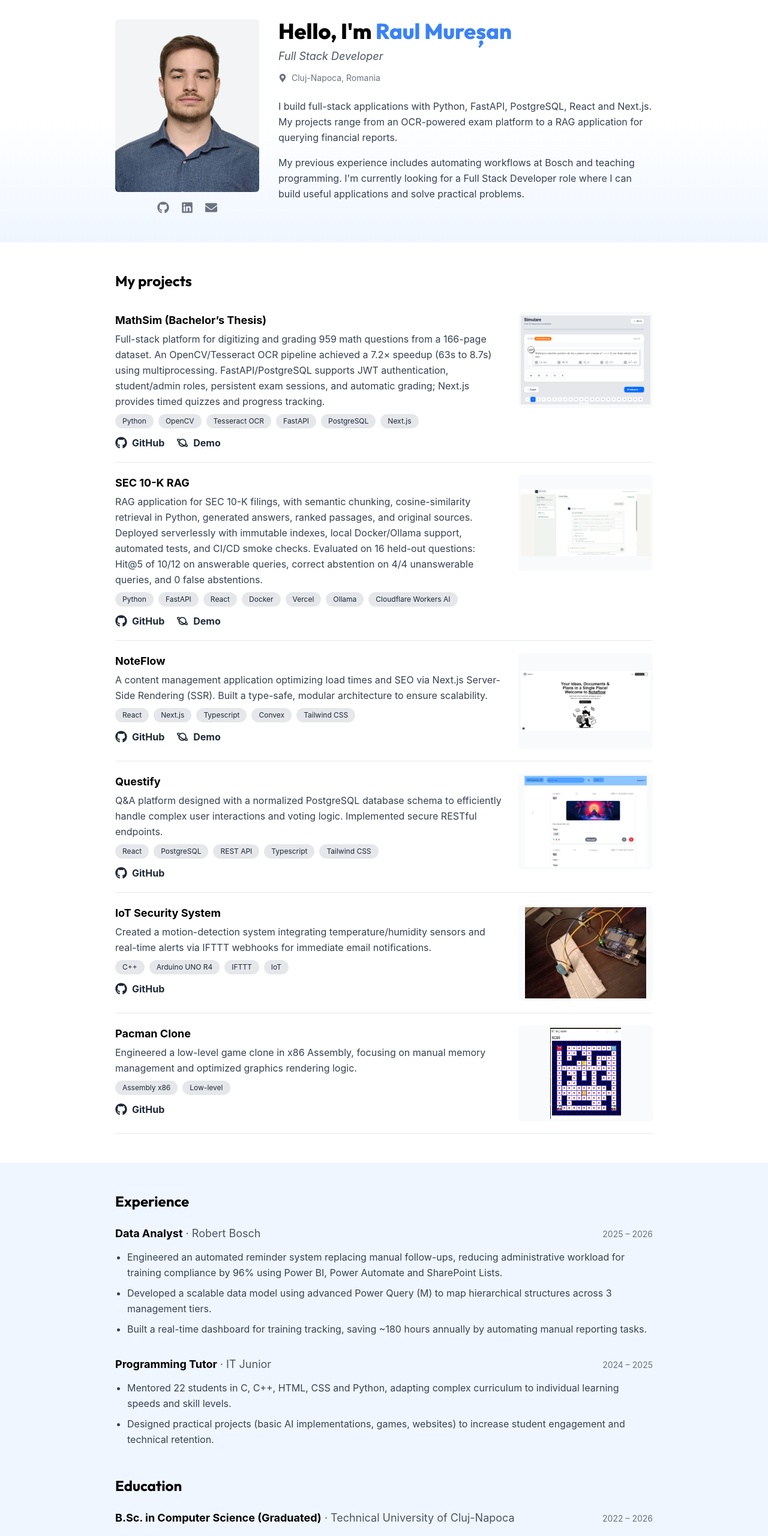
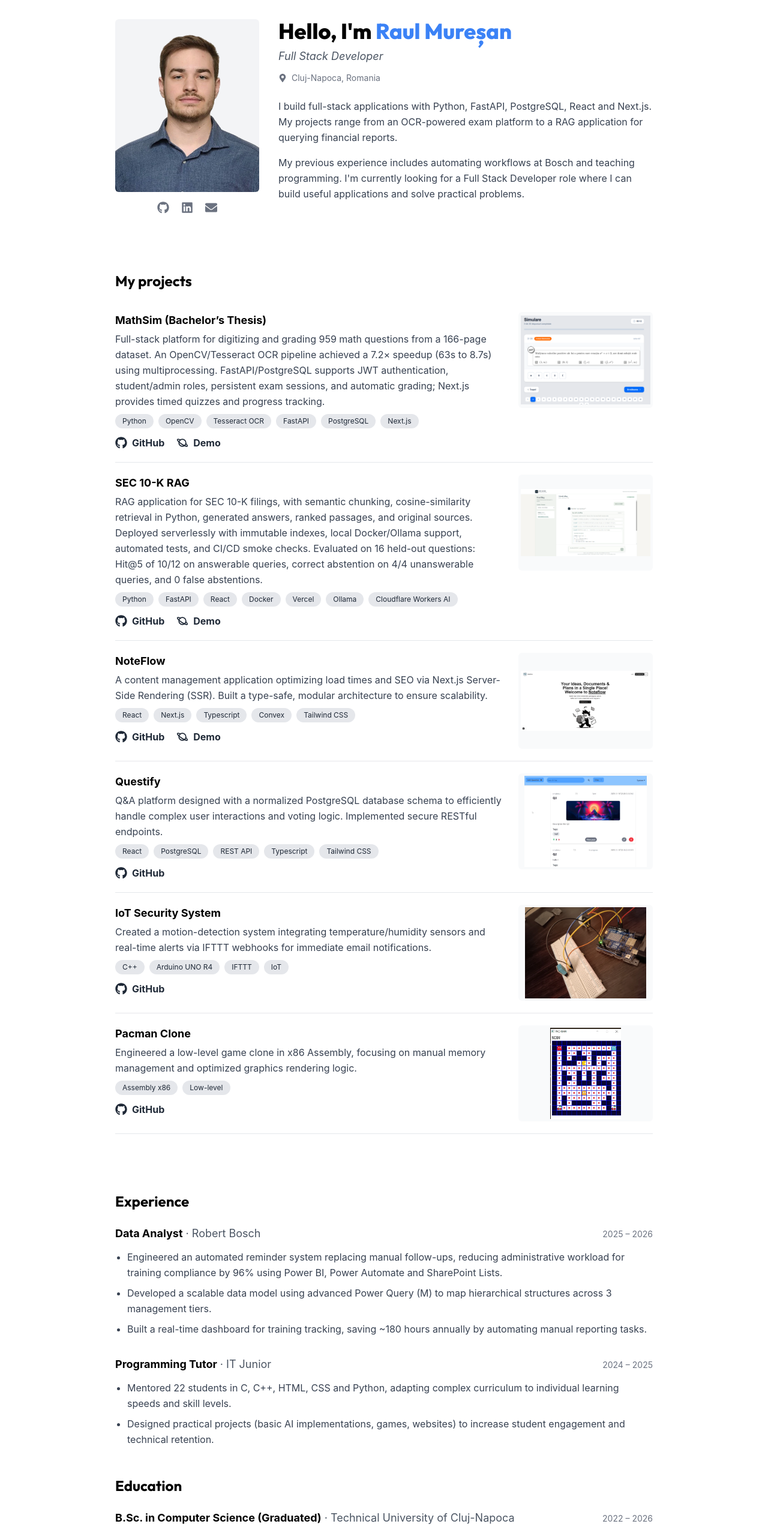
Before and after one commit to raul-muresan03/personal-website, a React (Vite) app: page / in a window 1280 px wide. Shown: the top 2560 px of the page at 60% size. Built offline with nearby package versions, Linux system fonts and the light colour scheme.

Commit message:
add page background solid color

```diff
--- a/src/components/sections/Experience.tsx
+++ b/src/components/sections/Experience.tsx
@@ -8,7 +8,7 @@ const EXPERIENCE_SECTIONS = [
 
 export function Experience() {
     return (
-        <section id="experience" className="px-6 py-12 bg-blue-50">
+        <section id="experience" className="px-6 py-12 bg-white">
             <div className="max-w-4xl mx-auto">
                 <div className="space-y-12">
                     {EXPERIENCE_SECTIONS.map((section) => (
--- a/src/components/sections/HeroSection.tsx
+++ b/src/components/sections/HeroSection.tsx
@@ -28,7 +28,7 @@ export function HeroSection() {
             : "";
 
     return (
-        <section id="home" className="px-6 pt-8 pb-12 bg-gradient-to-b from-white via-white to-blue-50">
+        <section id="home" className="px-6 pt-8 pb-12 bg-white">
             <div className="max-w-4xl mx-auto grid gap-8 md:grid-cols-[15rem_minmax(0,1fr)] items-start">
                 <div className="flex flex-col items-center gap-4">
                     <img
```
